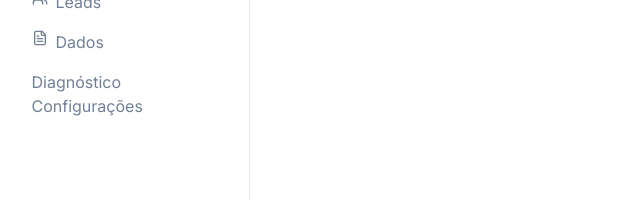
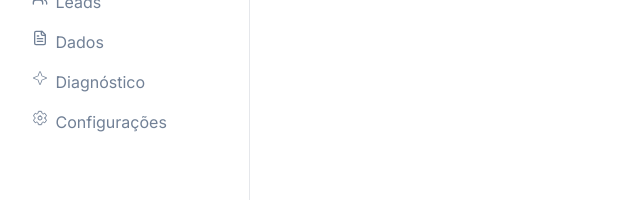
Before and after one commit to Brenobn/CRM-Prover-Web, a React (Vite) app: page / in a window 1280 px wide. Shown: the part 200-400 px from the top of the page, without its empty margins (0-640 px from the left). Built offline with nearby package versions, Linux system fonts and the light colour scheme.

Commit message:
Importing two more icons

```diff
--- a/src/app.tsx
+++ b/src/app.tsx
@@ -1,6 +1,8 @@
 import { Header } from './components/header';
 
 import { LuChartColumn, LuUsers, LuFileText } from 'react-icons/lu';
+import { PiStarFourLight } from 'react-icons/pi';
+import { IoSettingsOutline } from 'react-icons/io5';
 
 
 export function App() {
@@ -32,11 +34,14 @@ export function App() {
             <LuFileText />
             <a className="mb-4">Dados</a>
           </div>
-          <div>
-
+          <div className='flex justify-center gap-2'>
+            <PiStarFourLight />
             <a className="mb-4">Diagnóstico</a>
           </div>
-          <a className="mb-4">Configurações</a>
+          <div className='flex justify-center gap-2'>
+            <IoSettingsOutline />
+            <a className="mb-4">Configurações</a>
+          </div>
         </div>
       </div>
 
```
